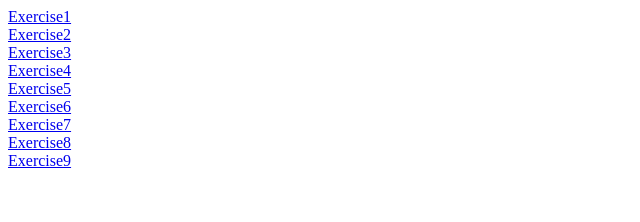
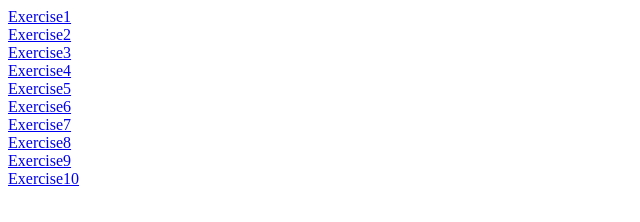
Before and after one commit to JyothiBogala-Nodejs/Nodeyyc, a plain HTML site: page html/index.html in a window 1280 px wide. Shown: the full height of the page, 0-640 px from the left. Drawn offline with Linux system fonts and the light colour scheme.

Commit message:
Modified index.html in html folder

```diff
--- a/html/index.html
+++ b/html/index.html
@@ -20,7 +20,8 @@
     <br>
     <a href="index8.html">Exercise8</a>
     <br>
-    <a href="index9.html">Exercise9</a>
+    <a href="index9.html">Exercise9</a><br>
+    <a href="index10.html">Exercise10</a>
 
     </body>
 </html>
```
